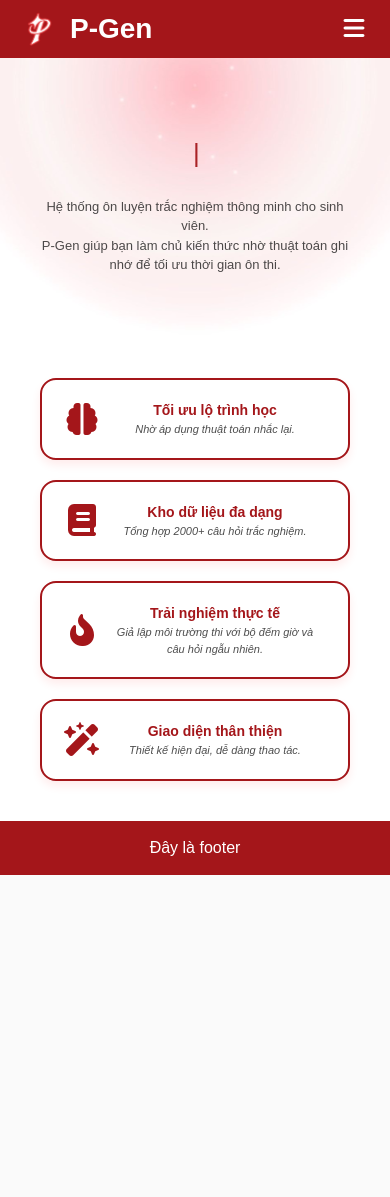
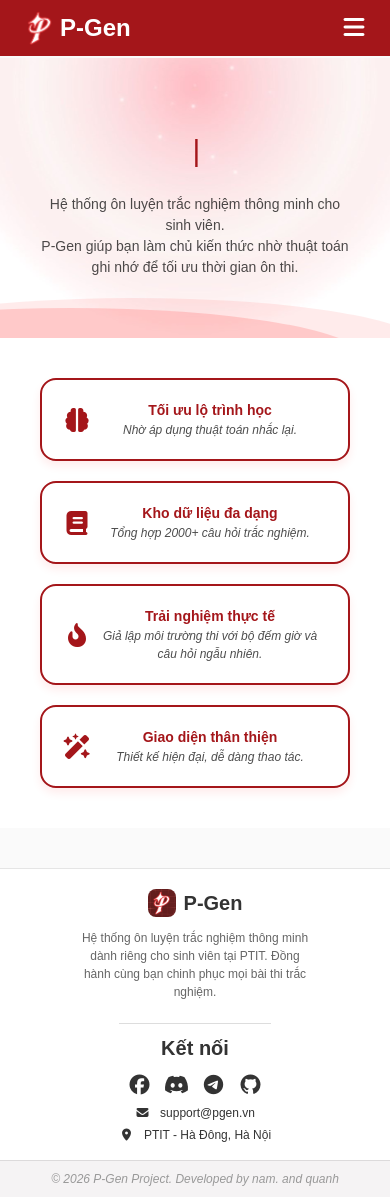
Before and after one commit to NQQ-Anh/P-Gen, a React (Vite) app in the folder frontend/: page / in a window 390 px wide. Before the commit the page ends 875 px from the top, so only its background shows below. Built offline with nearby package versions, Linux system fonts and the light colour scheme.

Commit message:
update footer

```diff
--- a/frontend/src/App.css
+++ b/frontend/src/App.css
@@ -1,4 +1,23 @@
 @import url(https://cdnjs.cloudflare.com/ajax/libs/font-awesome/7.0.1/css/all.min.css);
+
+:root{
+  --primary-color: #A4161A;
+  --second-color: #ffffff;
+  --fs-h1: 36px;
+  --fs-h2: 28px;
+  --fs-h3: 20px;
+  --fs-body: 14px;
+  --fs-small: 12px;
+}
+
+@media (max-width: 768px) {
+  :root {
+    --fs-h1: 30px;
+    --fs-h2: 24px;
+    --fs-body: 14px;
+    --fs-small: 12px;
+  }
+}
 
 * {
   margin: 0;
@@ -13,9 +32,10 @@
 }
 .red-btn {
   width: 100%;
-  background: white;
-  color: #A4161A;
-  border: 2px solid #A4161A;
+  background: var(--second-color);
+  color: var(--primary-color);
+  border: 2px solid var(--primary-color);
+  font-size: var(--fs-body);
   font-weight: 600;
   padding: 10px;
   margin-top: 8px;
@@ -25,9 +45,9 @@
 }
 
 .red-btn:hover {
-  border: 2px solid #A4161A;
-  background: #A4161A;
-  color: white;
+  border: 2px solid var(--primary-color);
+  background: var(--primary-color);
+  color: var(--second-color);
   transform: scale(1.03) translateY(-2px);
 }
 
@@ -49,8 +69,8 @@ body {
 
 .navbar {
   width: 100%;
-  background: #A4161A;
-  color: white;
+  background: var(--primary-color);
+  color: var(--second-color);
   padding: 8px 20px;
   display: flex;
   position: fixed;
@@ -67,11 +87,11 @@ body {
 .logo-pic {
   height: 40px;
   width: auto;
-  margin-right: 10px;
 }
 
 .logo-cont {
-  font-size: 28px;
+  font-size: var(--fs-h2);
+  line-height: 1;
 }
 
 .menu button {
@@ -79,10 +99,10 @@ body {
   padding: 8px 16px;
   border: none;
   background: none;
-  color: white;
+  color: var(--second-color);
   border-radius: 8px;
   cursor: pointer;
-  font-size: 13px;
+  font-size: var(--fs-body);
   text-align: center;
   font-weight: 600;
   transition: 0.1s ease;
@@ -91,18 +111,18 @@ body {
 .menu button:hover {
   transform: scale(1.02) translateY(-2px);
   box-shadow: 0 5px 10px rgba(0,0,0,0.2);
-  color: #A4161A;
+  color: var(--primary-color);
   background: #fff3f3;
 }
 
 .logout {
   background: black;
-  color: white;
+  color: var(--second-color);
 }
 
 .menu-toggle {
   display: none;
-  font-size: 24px;
+  font-size: var(--fs-h2);
   background:none;
   color: #ffffff;
   cursor: pointer;
@@ -115,8 +135,8 @@ body {
   }
 
   .menu-toggle .fa-xmark{
-    background-color: white;
-    color: #A4161A;
+    background-color: var(--second-color);
+    color: var(--primary-color);
     padding: 2px 4px;
     border-radius: 8px;
   }
@@ -128,7 +148,7 @@ body {
     top: 90%;
     right: 2%;
     width: 160px;
-    background-color: white;
+    background-color: var(--second-color);
     box-shadow: 0 5px 10px rgba(0,0,0,0.1);
     border-radius: 12px;
     padding: 10px 0;
@@ -155,10 +175,10 @@ body {
     border-radius: 8px;
     border: none;
     border-bottom: 1px solid #f0f0f0;
-    background: white;
-    color: #A4161A;
+    background: var(--second-color);
+    color: var(--primary-color);
     cursor: pointer;
-    font-size: 13px;
+    font-size: var(--fs-body);
     text-align: center;
     font-weight: 600;
     transition: 0.1s ease;
@@ -208,7 +228,7 @@ body {
 }
 
 .home .slider{
-  width: 100vw;
+  width: calc(100% + 80px);
   overflow: hidden;
   aspect-ratio: 3/1;
   padding: 40px;
@@ -219,11 +239,12 @@ body {
   justify-content: center;
   align-items: center;
   text-align: center;
+  position: relative;
 }
 
 .cursor-slide {
   font-weight: 200;
-  color: #A4161A;
+  color: var(--primary-color);
   margin-left: 3px;
   animation: blink 0.8s infinite;
 }
@@ -240,15 +261,15 @@ body {
   align-items: center;
   justify-content: center;
   margin-bottom: 12px;
-  color: #A4161A;
-  font-size: 48px;
+  color: var(--primary-color);
+  font-size: var(--fs-h1);
   flex-wrap: wrap;
 }
 
 
 .home .slider p{
   color: rgba(0,0,0,0.7);
-  font-size: 14px;
+  font-size: var(--fs-body);
 }
 
 @media (max-width: 768px) {
@@ -257,7 +278,7 @@ body {
     min-height: 280px;
   }
   .home .slider h2 {
-    font-size: 26px;
+    font-size: var(--fs-h1);
     line-height: 1.2;
     margin-bottom: 10px;
 
@@ -269,8 +290,50 @@ body {
   }
 
   .home .slider p {
-    font-size: 13px;
+    font-size: var(--fs-body);
   }
+}
+
+@keyframes slider-wave {
+    0% {
+    transform: translateX(100%);
+    }
+    25% {
+        transform: translateX(-25%);
+    }
+    50% {
+        transform: translateX(-50%);
+    }
+    75% {
+        transform: translateX(-25%);
+    }
+    100% {
+        transform: translateX(100%);
+    }
+}
+
+.home .slider::before,
+.home .slider::after {
+    content: "";
+    position: absolute;
+    left: 0;
+    bottom: -70px;
+    width: 150%;
+    height: 100px; /* Chiều cao của ngọn sóng */
+    background: rgba(255, 109, 109, 0.261); /* Màu trắng trong suốt */
+    border-radius: 1000% 1000% 0 0;
+    z-index: 1;
+    pointer-events: none;
+}
+
+.home .slider::before {
+    animation: slider-wave 9s ease-in-out infinite alternate;
+}
+
+.home .slider::after {
+    animation: slider-wave 8s ease-in-out infinite alternate-reverse;
+    opacity: 0.5;
+    bottom: -60px;
 }
 
 /* CARDS */
@@ -281,7 +344,7 @@ body {
   display: grid;
   grid-template-columns: repeat(1, 1fr);
   gap: 20px;
-  background-color: white;
+  background-color: var(--second-color);
 }
 
 @media (min-width: 768px) {
@@ -299,10 +362,10 @@ body {
 .card {
   display: flex;
   align-items: center;
-  background: white;
+  background: var(--second-color);
   border-radius: 16px;
   padding: 20px;
-  border: 2px solid #A4161A ;
+  border: 2px solid var(--primary-color) ;
   box-shadow: 0 5px 10px rgba(255, 0, 0, 0.08);
   transition: 0.2s;
 }
@@ -312,9 +375,9 @@ body {
 }
 
 .card .fa-solid{
-  font-size: 32px;
+  font-size: var(--fs-h2);
   text-align: center;
-  color: #A4161A;
+  color: var(--primary-color);
 }
 
 .card .card-content{
@@ -323,12 +386,12 @@ body {
 }
 
 .card .card-content h3{
-  color: #A4161A;
-  font-size: 14px;
+  color: var(--primary-color);
+  font-size: var(--fs-body);
 }
 
 .card .card-content p{
-  font-size: 11px;
+  font-size: var(--fs-small);
   color: rgba(0,0,0,0.7);
   font-style: italic;
 }
@@ -336,10 +399,148 @@ body {
 /* FOOTER */
 
 .footer {
+  margin-top: 40px;
   text-align: center;
-  padding: 15px;
-  background: #A4161A;
-  color: white;
+  background-color: var(--second-color);
+  color: #333;
+  border-top: 1px solid rgba(0,0,0,0.1);
+}
+
+.footer-container {
+  padding: 20px 0 12px;
+  max-width: 600px;
+  margin: 0 auto;
+  display: flex;
+  justify-content: space-between;
+  align-items: flex-start;
+  gap: 60px;
+}
+
+/* 3. Cột Thông tin */
+.footer-info,
+.footer-connect {
+  flex: 1;
+  display: flex;
+  flex-direction: column;
+}
+
+.footer-info{
+  align-items: flex-end;
+  text-align: right;
+}
+
+.footer-connect{
+  align-items: flex-start;
+  text-align: left;
+}
+
+.footer-info .logo {
+  margin-bottom: 12px;
+}
+.footer-info .logo-pic {
+  height: 28px;
+  border: none;
+  border-radius: 8px;
+  margin-right: 8px;
+}
+.footer-info .logo-cont {
+  font-size: var(--fs-h3);
+  line-height: 1;
+  display: flex;
+  align-items: center;
+}
+
+.footer-description {
+  font-size: var(--fs-small);
+  margin-bottom: 12px;
+  color: #666;
+}
+
+.footer-title {
+  margin-top: 4px;
+  font-size: var(--fs-h3);
+  line-height: 1;
+  margin-bottom: 12px;
+}
+
+.social-links {
+  display: flex;
+  gap: 12px;
+  justify-content: flex-start;
+  margin-bottom: 4px;
+}
+
+.social-links a {
+  font-size: var(--fs-h3);
+  color: #333;
+  transition: all 0.2s ease;
+}
+
+.social-links a:hover {
+  color: var(--primary-color);
+  transform: translateY(-4px) scale(1.02);
+  text-shadow: 0 5px 8px rgba(0, 0, 0, 0.2);
+}
+
+.contact-details p {
+  font-size: var(--fs-small);
+  margin-bottom: 4px;
+  display: flex;
+  align-items: center;
+  justify-content: flex-start;
+  gap: 10px;
+}
+
+.footer-copyright {
+  padding: 16px 0;
+  line-height: 1;
+  border-top: 1px solid rgba(0,0,0,0.1);
+  font-style: italic;
+  font-size: 12px;
+  color: #999;
+  background-color: #f5f3f4;
+}
+
+/*Responsive cho Mobile */
+@media (max-width: 768px) {
+    .footer-container {
+    max-width: 100%;
+    flex-direction: column;
+    text-align: center;
+    align-items: center;
+    gap: 10px;
+  }
+
+  .footer-info {
+    order: 1;
+    align-items: center;
+    text-align: center;
+    padding: 0 80px;
+  }
+
+  .footer-info .logo {
+    justify-content: center;
+  }
+
+  .footer-connect {
+    order: 2;
+    text-align: center;
+    align-items: center;
+    border-top: 1px solid #ddd;
+    padding-top: 10px;
+  }
+
+  .footer-title {
+    font-size: var(--fs-h3);
+  }
+
+  .social-links, .contact-details p {
+    justify-content: center;
+  }
+
+  .footer-copyright{
+    padding: 12px 0
+  }
 }
 
 /* LOADING */
@@ -359,18 +560,20 @@ body {
 
 .auth-form {
   width: 360px;
-  background: white;
+  background: var(--second-color);
   padding: 30px;
   border-radius: 12px;
   box-shadow: 0 8px 20px rgba(0,0,0,0.2);
 }
 
 .auth-form h2 {
+  font-size: var(--fs-h2);
   margin-bottom: 16px;
-  color: #A4161A;
+  color: var(--primary-color);
 }
 
 .auth-form input {
+  font-size: var(--fs-body);
   width: 100%;
   padding: 10px;
   margin-bottom: 12px;
@@ -378,7 +581,7 @@ body {
   border-radius: 8px;
   display: block;
   color: black;
-  background-color: white;
+  background-color: var(--second-color);
 }
 
 .error {
@@ -387,7 +590,7 @@ body {
 }
 
 .profile-card {
-  background: white;
+  background: var(--second-color);
   padding: 30px;
   border-radius: 12px;
   width: 400px;
@@ -395,18 +598,20 @@ body {
 }
 
 .profile-card h2{
-  color: #A4161A;
+  font-size: var(--fs-h2);
+  color: var(--primary-color);
   margin-bottom: 12px;
 }
 
 .profile-card p{
+  font-size: var(--fs-body);
   margin-bottom: 8px;
 }
 
 /* ADMIN PANEL */
 
 .admin-panel {
-  background: white;
+  background: var(--second-color);
   padding: 30px;
   border-radius: 12px;
   box-shadow: 0 8px 20px rgba(0,0,0,0.1);
@@ -415,12 +620,13 @@ body {
 }
 
 .admin-panel h2 {
-  color: #A4161A;
+  font-size: var(--fs-h2);
+  color: var(--primary-color);
   margin-bottom: 16px;
 }
 
 .admin-panel button{
-  width: 100px;
+  width: 90px;
 }
 
 .user-form {
@@ -435,14 +641,15 @@ body {
 
 .user-form h3 {
   margin-bottom: 12px;
-  color: #A4161A;
+  font-size: var(--fs-h3);
+  color: var(--primary-color);
 }
 
 .user-form label {
   display: block;
   margin-bottom: 4px;
   font-weight: 500;
-  font-size: 13px;
+  font-size: var(--fs-body);
   font-weight: 600;
 }
 
@@ -460,15 +667,17 @@ body {
   border-radius: 8px;
   margin-bottom: 12px;
   color: black;
-  background-color: white;
+  background-color: var(--second-color);
 }
 
 .user-list h3 {
+  font-size: var(--fs-h3);
   margin-bottom: 16px;
-  color: #A4161A;
+  color: var(--primary-color);
 }
 
 .user-list table {
+  font-size: var(--fs-body);
   width: 100%;
   border-collapse: collapse;
 }
--- a/frontend/src/App.jsx
+++ b/frontend/src/App.jsx
@@ -201,7 +201,49 @@ function AppContent() {
       </main>
 
       <footer className="footer">
-        <p>Đây là footer</p>
+        <div className="footer-container">
+          <div className="footer-column footer-info">
+            <div className="logo">
+              <img src="/img/pgen.png" alt="P-Gen Logo" className="logo-pic" />
+              <h1 className="logo-cont">
+                <span className="brand-name">P-Gen</span>
+              </h1>
+            </div>
+            <p className="footer-description">
+              Hệ thống ôn luyện trắc nghiệm thông minh dành riêng cho sinh viên tại PTIT.
+              Đồng hành cùng bạn chinh phục mọi bài thi trắc nghiệm.
+            </p>
+          </div>
+
+          <div className="footer-column footer-connect">
+            <h3 className="footer-title">Kết nối</h3>
+            <div className="social-links">
+              <a href="https://facebook.com" target="_blank" rel="noreferrer" aria-label="Facebook">
+                <i className="fa-brands fa-facebook"></i>
+              </a>
+              <a href="https://discord.com" target="_blank" rel="noreferrer" aria-label="Discord">
+                <i class="fa-brands fa-discord"></i>
+              </a>
+              <a href="https://web.telegram.org" target="_blank" rel="noreferrer" aria-label="Telegram">
+                <i class="fa-brands fa-telegram"></i>
+              </a>
+              <a href="https://github.com" target="_blank" rel="noreferrer" aria-label="GitHub">
+                <i className="fa-brands fa-github"></i>
+              </a>
+            </div>
+            <div className="contact-details">
+              <p>
+                <i className="fa-solid fa-envelope"></i> support@pgen.vn
+              </p>
+              <p>
+                <i className="fa-solid fa-location-dot"></i> PTIT - Hà Đông, Hà Nội
+              </p>
+            </div>
+          </div>
+        </div>
+        <div className="footer-copyright">
+          &copy; 2026 P-Gen Project. Developed by nam. and quanh
+        </div>
       </footer>
     </div>
   );
```
